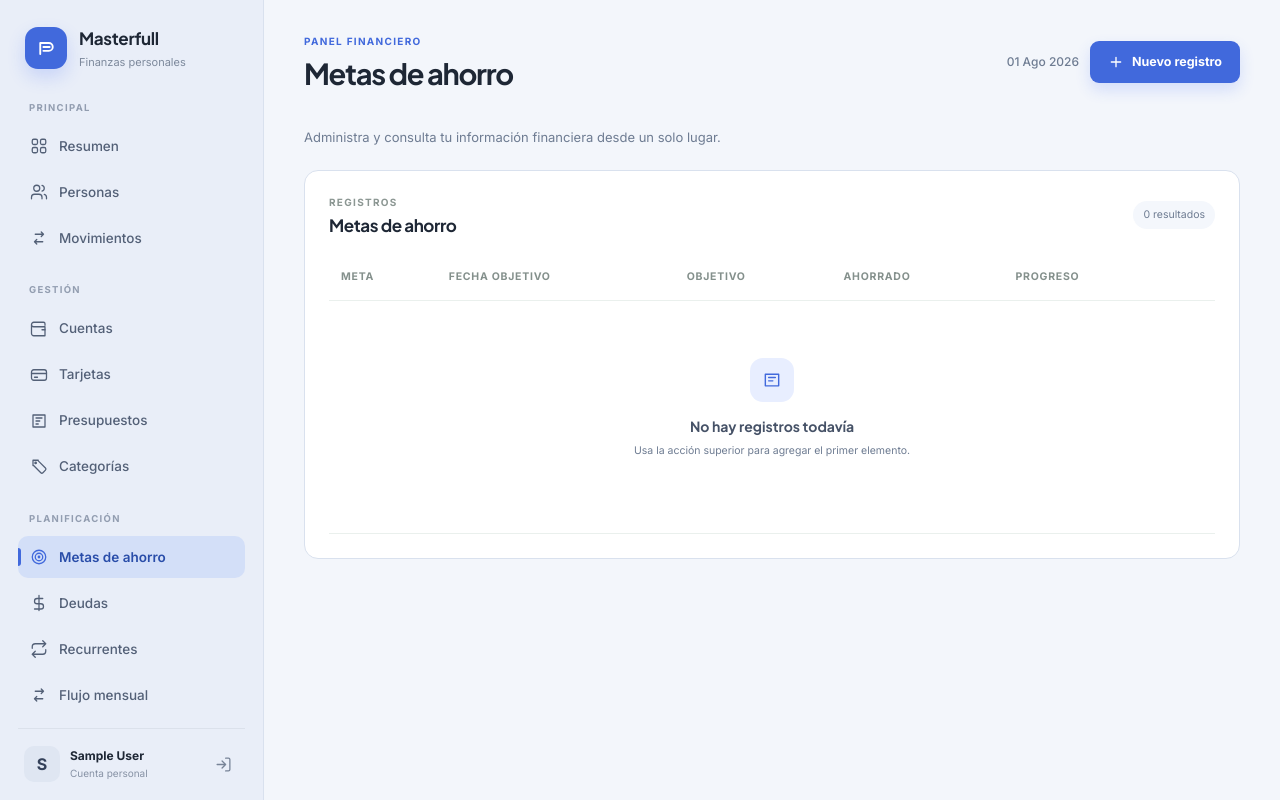
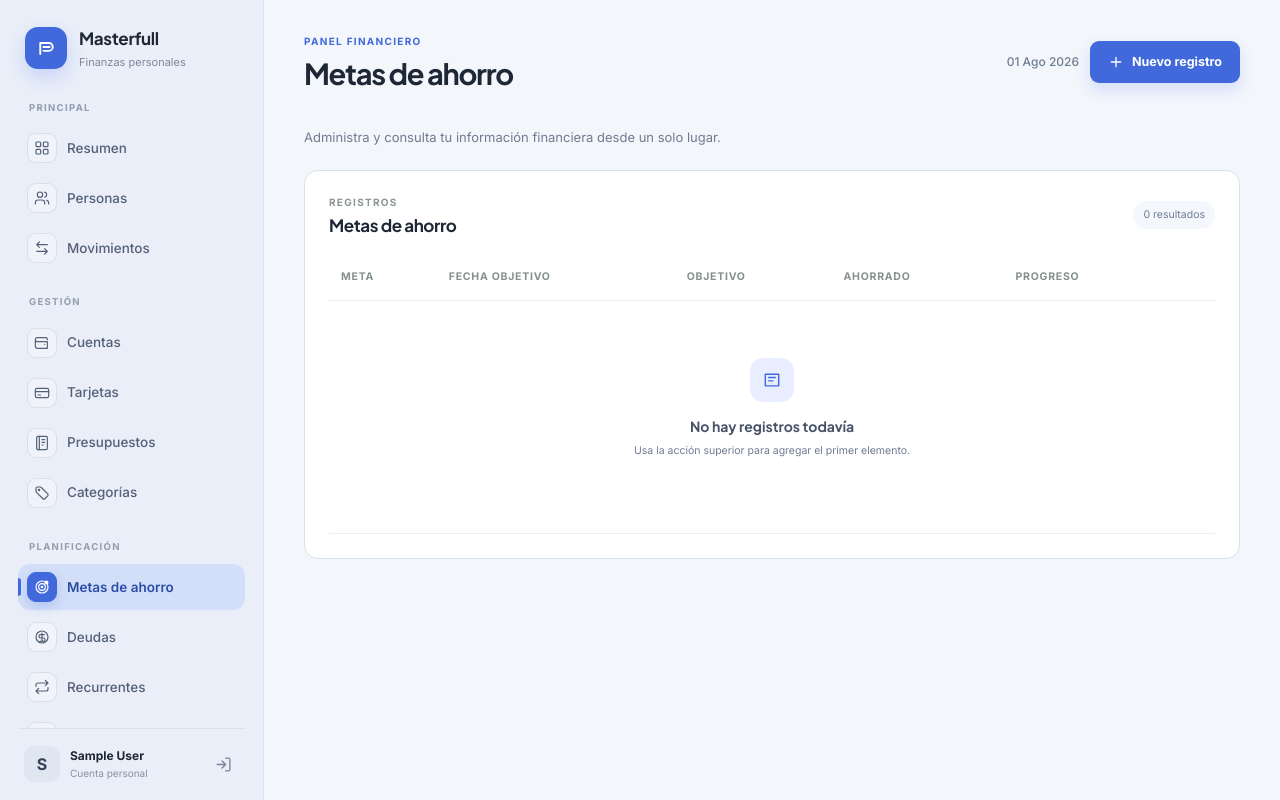
Before and after one commit to masterfullgroup/masterfull-finanzas, a Django app: page /metas/ in a window 1280 px wide. Run offline with Django 5.2, Linux system fonts and the light colour scheme; the visitor is signed in with stand-in values (Sample User, id 1); data that the repository does not hold is empty.

Commit message:
Mejora la navegación visual y los iconos del panel

```diff
--- a/static/css/styles.css
+++ b/static/css/styles.css
@@ -109,25 +109,34 @@ svg { display: block; }
     position: relative;
     display: flex;
     align-items: center;
-    gap: 11px;
-    min-height: 42px;
-    padding: 0 12px;
-    border-radius: 10px;
+    gap: 10px;
+    min-height: 46px;
+    padding: 0 9px;
+    border-radius: 12px;
     color: #aeb8c8;
     font-size: 12.5px;
     font-weight: 500;
     transition: background .18s ease, color .18s ease, transform .18s ease;
 }
 .nav a svg {
-    width: 18px;
-    height: 18px;
+    flex: 0 0 30px;
+    width: 30px;
+    height: 30px;
+    padding: 6px;
+    border: 1px solid rgba(83, 96, 119, .14);
+    border-radius: 9px;
+    background: rgba(255, 255, 255, .34);
     fill: none;
     stroke: currentColor;
-    stroke-width: 1.7;
+    stroke-width: 1.8;
     stroke-linecap: round;
     stroke-linejoin: round;
+    transition: background .18s ease, border-color .18s ease, color .18s ease, box-shadow .18s ease;
+    shape-rendering: geometricPrecision;
 }
+.nav a svg * { vector-effect: non-scaling-stroke; }
 .nav a:hover { background: rgba(255,255,255,.055); color: #fff; transform: translateX(2px); }
+.nav a:focus-visible { outline: 2px solid rgba(65, 105, 220, .42); outline-offset: 2px; }
 .nav a.active { background: var(--sidebar-soft); color: #fff; font-weight: 600; }
 .nav a.active::before {
     position: absolute;
@@ -138,7 +147,12 @@ svg { display: block; }
     background: #35b8aa;
     content: "";
 }
-.nav a.active svg { color: #4cc6ba; }
+.nav a.active svg {
+    border-color: var(--primary);
+    background: var(--primary);
+    color: #fff;
+    box-shadow: 0 5px 12px rgba(65, 105, 220, .22);
+}
 .sidebar-profile {
     display: grid;
     grid-template-columns: 36px minmax(0,1fr) 31px;
@@ -661,9 +675,11 @@ html { font-size: 16px; }
 .nav-label { color: #929db0; font-size: 9.5px; }
 .nav a { color: #536077; font-size: 13.5px; }
 .nav a:hover { background: #dde5f2; color: #22304a; }
+.nav a:hover svg { border-color: rgba(65, 105, 220, .22); background: rgba(255, 255, 255, .72); color: var(--primary); }
 .nav a.active { background: #d3dff8; color: #294da9; }
 .nav a.active::before { background: var(--primary); }
-.nav a.active svg { color: var(--primary); }
+.nav a.active svg { border-color: var(--primary); background: var(--primary); color: #fff; }
+.nav a.active:hover svg { background: var(--primary-hover); color: #fff; }
 .sidebar-profile { border-top-color: #dbe1eb; }
 .avatar { background: #dfe6f2; color: #34415a; }
 .profile-copy strong { color: var(--ink); font-size: 12px; }
--- a/templates/base.html
+++ b/templates/base.html
@@ -9,22 +9,23 @@
     <link rel="preconnect" href="https://fonts.googleapis.com">
     <link rel="preconnect" href="https://fonts.gstatic.com" crossorigin>
     <link href="https://fonts.googleapis.com/css2?family=Inter:wght@400;500;600;700&family=Plus+Jakarta+Sans:wght@600;700&display=swap" rel="stylesheet">
-    <link rel="stylesheet" href="{% static 'css/styles.css' %}?v=20260801-6">
+    <link rel="stylesheet" href="{% static 'css/styles.css' %}?v=20260801-8">
 </head>
 <body>
 <svg class="svg-library" aria-hidden="true">
     <defs>
-        <symbol id="i-grid" viewBox="0 0 24 24"><rect x="3" y="3" width="7" height="7" rx="2"/><rect x="14" y="3" width="7" height="7" rx="2"/><rect x="3" y="14" width="7" height="7" rx="2"/><rect x="14" y="14" width="7" height="7" rx="2"/></symbol>
-        <symbol id="i-users" viewBox="0 0 24 24"><path d="M16 21v-2a4 4 0 0 0-4-4H6a4 4 0 0 0-4 4v2"/><circle cx="9" cy="7" r="4"/><path d="M22 21v-2a4 4 0 0 0-3-3.87M16 3.13a4 4 0 0 1 0 7.75"/></symbol>
-        <symbol id="i-transfer" viewBox="0 0 24 24"><path d="M7 7h11l-3-3M17 17H6l3 3M18 7l-3 3M6 17l3-3"/></symbol>
-        <symbol id="i-wallet" viewBox="0 0 24 24"><path d="M20 7V5a2 2 0 0 0-2-2H5a3 3 0 0 0 0 6h15v12H5a3 3 0 0 1-3-3V6"/><path d="M16 13h4"/></symbol>
-        <symbol id="i-card" viewBox="0 0 24 24"><rect x="2" y="5" width="20" height="14" rx="3"/><path d="M2 10h20M6 15h4"/></symbol>
-        <symbol id="i-budget" viewBox="0 0 24 24"><path d="M4 4h16v16H4zM8 8h8M8 12h5M8 16h3"/></symbol>
-        <symbol id="i-tag" viewBox="0 0 24 24"><path d="M20.59 13.41 11 3.83V3H4v7h.83l9.58 9.59a2 2 0 0 0 2.82 0l3.36-3.36a2 2 0 0 0 0-2.82Z"/><circle cx="7.5" cy="6.5" r="1"/></symbol>
-        <symbol id="i-target" viewBox="0 0 24 24"><circle cx="12" cy="12" r="9"/><circle cx="12" cy="12" r="5"/><circle cx="12" cy="12" r="1"/></symbol>
-        <symbol id="i-debt" viewBox="0 0 24 24"><path d="M12 2v20M17 6H9.5a3.5 3.5 0 0 0 0 7h5a3.5 3.5 0 0 1 0 7H6"/></symbol>
-        <symbol id="i-repeat" viewBox="0 0 24 24"><path d="m17 1 4 4-4 4M3 11V9a4 4 0 0 1 4-4h14M7 23l-4-4 4-4M21 13v2a4 4 0 0 1-4 4H3"/></symbol>
-        <symbol id="i-chart" viewBox="0 0 24 24"><path d="M4 19V9M10 19V5M16 19v-7M22 19V2M2 19h22"/></symbol>
+        <symbol id="i-grid" viewBox="0 0 24 24"><rect x="3" y="3" width="7" height="7" rx="1.5"/><rect x="14" y="3" width="7" height="7" rx="1.5"/><rect x="3" y="14" width="7" height="7" rx="1.5"/><rect x="14" y="14" width="7" height="7" rx="1.5"/></symbol>
+        <symbol id="i-users" viewBox="0 0 24 24"><path d="M16 21v-1.8a4.2 4.2 0 0 0-4.2-4.2H6.2A4.2 4.2 0 0 0 2 19.2V21"/><circle cx="9" cy="7" r="4"/><path d="M22 21v-1.8a4.2 4.2 0 0 0-3.1-4.05M16.1 3.15a4 4 0 0 1 0 7.7"/></symbol>
+        <symbol id="i-transfer" viewBox="0 0 24 24"><path d="M20 7H4m0 0 4-4M4 7l4 4M4 17h16m0 0-4-4m4 4-4 4"/></symbol>
+        <symbol id="i-wallet" viewBox="0 0 24 24"><path d="M20 7V6a2 2 0 0 0-2-2H5a3 3 0 0 0 0 6h15v10H5a3 3 0 0 1-3-3V7"/><path d="M16 14h.01"/></symbol>
+        <symbol id="i-card" viewBox="0 0 24 24"><rect x="2" y="5" width="20" height="14" rx="2.5"/><path d="M2 10h20M6 15h4"/></symbol>
+        <symbol id="i-budget" viewBox="0 0 24 24"><rect x="4" y="2" width="16" height="20" rx="2"/><path d="M8 2v20M12 7h4M12 11h4M12 15h2"/></symbol>
+        <symbol id="i-tag" viewBox="0 0 24 24"><path d="M20.6 13.4 11 3.8A2 2 0 0 0 9.6 3H5a2 2 0 0 0-2 2v4.6A2 2 0 0 0 3.8 11l9.6 9.6a2 2 0 0 0 2.8 0l4.4-4.4a2 2 0 0 0 0-2.8Z"/><circle cx="7.5" cy="7.5" r="1"/></symbol>
+        <symbol id="i-target" viewBox="0 0 24 24"><circle cx="12" cy="12" r="9"/><circle cx="12" cy="12" r="5"/><circle cx="12" cy="12" r="1"/><path d="m15.5 8.5 5-5M17 3.5h3.5V7"/></symbol>
+        <symbol id="i-debt" viewBox="0 0 24 24"><circle cx="12" cy="12" r="9"/><path d="M12 6v12M15.5 8.5H10a2.5 2.5 0 0 0 0 5h4a2.5 2.5 0 0 1 0 5H8.5"/></symbol>
+        <symbol id="i-repeat" viewBox="0 0 24 24"><path d="m17 2 4 4-4 4M3 11V9a3 3 0 0 1 3-3h15M7 22l-4-4 4-4M21 13v2a3 3 0 0 1-3 3H3"/></symbol>
+        <symbol id="i-calendar-flow" viewBox="0 0 24 24"><rect x="3" y="4" width="18" height="17" rx="2"/><path d="M8 2v4M16 2v4M3 9h18M7 14h4l2 2h4"/></symbol>
+        <symbol id="i-chart" viewBox="0 0 24 24"><path d="M3 3v18h18M7 16l4-5 4 3 5-7"/></symbol>
         <symbol id="i-plus" viewBox="0 0 24 24"><path d="M12 5v14M5 12h14"/></symbol>
         <symbol id="i-logout" viewBox="0 0 24 24"><path d="M10 17l5-5-5-5M15 12H3M15 3h4a2 2 0 0 1 2 2v14a2 2 0 0 1-2 2h-4"/></symbol>
         <symbol id="i-up" viewBox="0 0 24 24"><path d="m5 12 7-7 7 7M12 5v14"/></symbol>
@@ -55,7 +56,7 @@
             <a class="{% if 'meta' in request.resolver_match.url_name %}active{% endif %}" href="{% url 'metas_lista' %}"><svg><use href="#i-target"/></svg><span>Metas de ahorro</span></a>
             <a class="{% if 'deuda' in request.resolver_match.url_name %}active{% endif %}" href="{% url 'deudas_lista' %}"><svg><use href="#i-debt"/></svg><span>Deudas</span></a>
             <a class="{% if 'gasto_recurrente' in request.resolver_match.url_name %}active{% endif %}" href="{% url 'gastos_recurrentes_lista' %}"><svg><use href="#i-repeat"/></svg><span>Recurrentes</span></a>
-            <a class="{% if request.resolver_match.url_name == 'flujo_mensual' %}active{% endif %}" href="{% url 'flujo_mensual' %}"><svg><use href="#i-transfer"/></svg><span>Flujo mensual</span></a>
+            <a class="{% if request.resolver_match.url_name == 'flujo_mensual' %}active{% endif %}" href="{% url 'flujo_mensual' %}"><svg><use href="#i-calendar-flow"/></svg><span>Flujo mensual</span></a>
             <a class="{% if request.resolver_match.url_name == 'reportes' %}active{% endif %}" href="{% url 'reportes' %}"><svg><use href="#i-chart"/></svg><span>Reportes</span></a>
         </nav>
         <div class="sidebar-profile">
```
